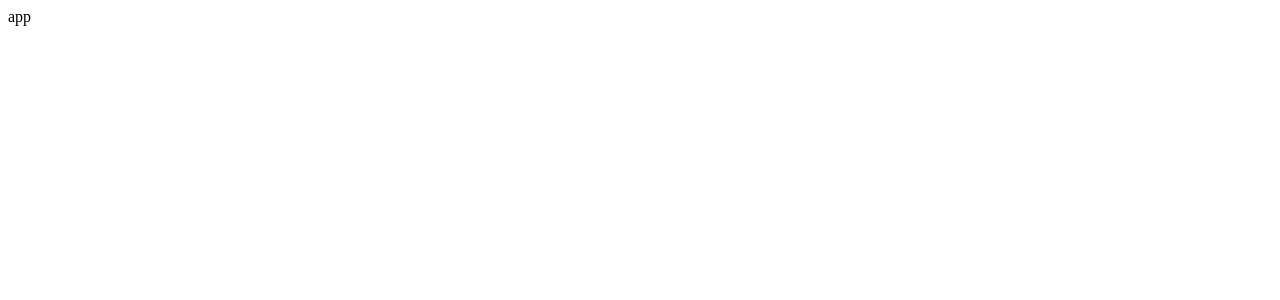
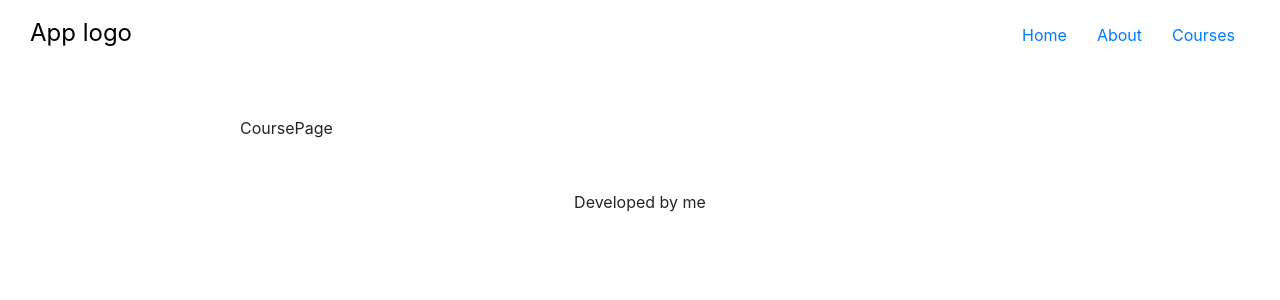
Before and after one commit to chatajazzy/redux-course-app, a React (Create React App) app: page /courses in a window 1280 px wide. Shown: the top 300 px of the page. Built offline with nearby package versions, Linux system fonts and the light colour scheme.

Commit message:
Add initial app structure

```diff
--- a/package.json
+++ b/package.json
@@ -5,6 +5,7 @@
   "dependencies": {
     "react": "^16.3.2",
     "react-dom": "^16.3.2",
+    "react-router-dom": "^4.2.2",
     "react-scripts": "1.1.4",
     "redux": "^4.0.0"
   },
--- a/src/App.css
+++ b/src/App.css
@@ -0,0 +1,37 @@
+@import url('https://stackpath.bootstrapcdn.com/bootstrap/4.1.1/css/bootstrap.min.css');
+* {
+  box-sizing: border-box
+}
+
+.header {
+  display: flex;
+  justify-content: space-between;
+  align-items: baseline;
+  padding: 15px;
+}
+
+.header__logo {
+  font-size: 24px;
+  color: #000000;
+}
+
+.main {
+  max-width: 800px;
+  margin: 50px auto;
+}
+
+.nav {
+  display: flex;
+}
+
+.nav__link {
+  padding: 0 15px;
+}
+
+.nav__link.active {
+  color: orange;
+}
+
+.footer {
+  text-align: center;
+}
--- a/src/App.js
+++ b/src/App.js
@@ -1,11 +1,28 @@
 import React, { Component } from 'react';
+import { Route, Switch } from 'react-router-dom';
+
+import Header from './components/common/Header';
+import Footer from './components/common/Footer';
+
+import HomePage from './components/home/HomePage';
+import AboutPage from './components/about/AboutPage';
+import CoursePage from './components/course/CoursePage';
+
 import './App.css';
 
 class App extends Component {
   render() {
     return (
-      <div>
-        <header>app</header>
+      <div className="container-fluid">
+        <Header />
+        <main className="main">
+          <Switch>
+            <Route exact path="/" component={HomePage} />
+            <Route exact path="/about" component={AboutPage} />
+            <Route exact path="/courses" component={CoursePage} />
+          </Switch>
+        </main>
+        <Footer />
       </div>
     );
   }
--- /dev/null
+++ b/src/components/about/AboutPage.js
@@ -0,0 +1,15 @@
+import React, { Component } from 'react';
+
+export default class AboutPage extends Component {
+  render() {
+    return (
+      <div>
+        <h1>AboutPage</h1>
+        <p>
+          This app uses react, redux, react router and variety of other helpful
+          libraries
+        </p>
+      </div>
+    );
+  }
+}
--- /dev/null
+++ b/src/components/common/Footer.js
@@ -0,0 +1,11 @@
+import React, { Component } from 'react';
+
+export default class Footer extends Component {
+  render() {
+    return (
+      <footer className="footer">
+        <p> Developed by me </p>
+      </footer>
+    );
+  }
+}
--- /dev/null
+++ b/src/components/common/Header.js
@@ -0,0 +1,26 @@
+import React, { Component } from 'react';
+import { Link } from 'react-router-dom';
+
+export default class Header extends Component {
+  render() {
+    return (
+      <header className="header">
+        <Link to="/" className="header__logo">
+          App logo
+        </Link>
+
+        <nav className="nav">
+          <Link className="nav__link" to="/">
+            Home
+          </Link>
+          <Link className="nav__link" to="/about">
+            About
+          </Link>
+          <Link className="nav__link" to="/courses">
+            Courses
+          </Link>
+        </nav>
+      </header>
+    );
+  }
+}
--- /dev/null
+++ b/src/components/course/CoursePage.js
@@ -0,0 +1,7 @@
+import React, { Component } from 'react';
+
+export default class CoursePage extends Component {
+  render() {
+    return <div>CoursePage </div>;
+  }
+}
--- /dev/null
+++ b/src/components/home/HomePage.js
@@ -0,0 +1,18 @@
+import React, { Component } from 'react';
+import { Link } from 'react-router-dom';
+
+export default class HomePage extends Component {
+  render() {
+    return (
+      <div>
+        <h1> Course Administration </h1>
+        <p>
+          React, redux and react router in es6 for ultra responsive web apps
+        </p>
+        <Link to="about" className="btn btn-primary btn-lg">
+          Learn more
+        </Link>
+      </div>
+    );
+  }
+}
--- a/src/index.js
+++ b/src/index.js
@@ -1,5 +1,14 @@
 import React from 'react';
 import ReactDOM from 'react-dom';
 import App from './App';
+import { BrowserRouter as Router } from 'react-router-dom';
 
-ReactDOM.render( < App / > , document.getElementById('root'));
+const Root = () => {
+  return (
+    <Router>
+      <App />
+    </Router>
+  );
+};
+
+ReactDOM.render(<Root />, document.getElementById('root'));
```
Also changed, not shown: 1 other file (tests, documents, lock files or other folders).
